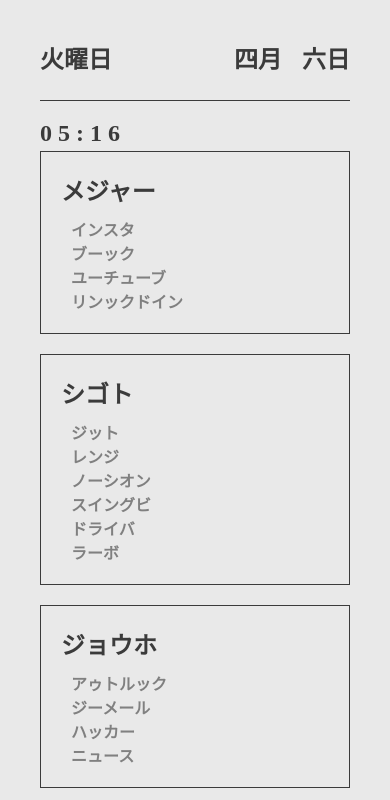
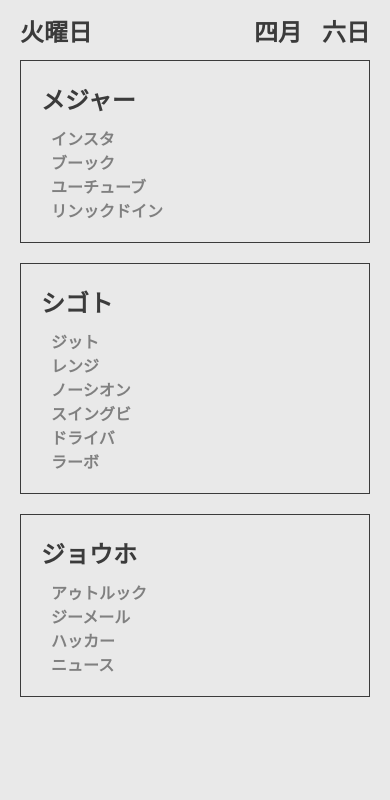
Before and after one commit to Dingnh/nicodin, a React (Create React App) app: page / in a window 390 px wide. Shown: the top 800 px of the page. Built offline with nearby package versions, Linux system fonts and the light colour scheme; a web font is replaced by a local one.

Commit message:
style: mobile and tablet view

```diff
--- a/src/App.css
+++ b/src/App.css
@@ -89,18 +89,6 @@
     right: 40px;
   }
 
-  /* .link {
-    font-size: 12px;
-  }
-
-  .linktitle {
-    font-size: 24px;
-  } */
-
-  /* .image {
-    width: 163.5px;
-  } */
-
   .contentContainer {
     display: flex;
     justify-content: space-evenly;
@@ -110,18 +98,38 @@
 }
 
 @media (max-width: 800px) {
-  .horizontalLine {
-    display: block;
+  .container {
+    justify-content: start !important;
   }
-
+  .header {
+    display: flex;
+    justify-content: space-between;
+    width: 100%;
+    height: 60px;
+    align-items: center;
+  }
+  .day {
+    position: relative;
+    top: 0px;
+    left: 20px;
+  }
+  .date {
+    position: relative;
+    top: 0px;
+    right: 20px;
+  }
+  .timeContainer {
+    display: none;
+  }
   .contentContainer {
     display: flex;
     flex-wrap: wrap;
     justify-content: center;
     width: 100%;
     position: absolute;
-    /* bottom: 40px; */
     max-width: none;
+    top: 40px;
+    padding-bottom: 20px;
   }
   .contentContainer .image {
     display: none;
@@ -130,8 +138,7 @@
     display: flex;
     flex-direction: column;
     justify-content: space-between;
-    padding: 0px 40px;
-    padding-top: 75px;
+    padding: 0px 20px;
   }
   .contentContainer .linkContainer .linkpadding {
     padding: 20px;
@@ -160,54 +167,11 @@
 }
 
 @media (max-height: 750px) {
-  .contentContainer {
+  /* .contentContainer {
     margin-top: 30vh;
     margin-bottom: 50px;
-  }
+  } */
 }
-
-@media (max-height: 500px) {
-  .timeContainer {
-    height: 0px;
-    top: 80px;
-  }
-}
-
-@media (max-height: 400px) {
-  .timeContainer {
-    display: none;
-  }
-}
-
-/* @media (max-width: 360px) {
-  .day {
-    position: absolute;
-    top: 40px;
-  }
-
-  .date {
-    position: absolute;
-    display: flex;
-  }
-
-  .contentContainer {
-    margin-top: 350px;
-  }
-} */
-
-/* @media (max-height: 320px) {
-  .day {
-    display: none;
-  }
-
-  .date {
-    display: none;
-  }
-
-  .contentContainer {
-    margin: 0px;
-  }
-} */
 
 ::-webkit-scrollbar {
   display: none;
--- a/src/App.js
+++ b/src/App.js
@@ -1,8 +1,8 @@
+import moment from "moment";
 import React from "react";
+import "./App.css";
+import Image from "./assets/images/image.svg";
 import Links from "./components/links/links.js";
-import moment from "moment";
-import Image from "./assets/images/image.svg";
-import "./App.css";
 import data from "./data";
 
 function getDay() {
@@ -76,8 +76,8 @@
 function App() {
   const styles = {
     container: {
-      width: "100vw",
-      height: "100vh",
+      minWidth: "100dvw",
+      minHeight: "100dvh",
       display: "flex",
       justifyContent: "center",
       alignItems: "center",
@@ -107,13 +107,14 @@
   };
 
   return (
-    <div style={styles.container}>
-      <div className="day">{getDay()}</div>
-      <div className="date">
-        <div style={styles.month}>{getMonth()}</div>
-        <div style={styles.date}>{getDate()}</div>
+    <div style={styles.container} className="container">
+      <div className="header">
+        <div className="day">{getDay()}</div>
+        <div className="date">
+          <div style={styles.month}>{getMonth()}</div>
+          <div style={styles.date}>{getDate()}</div>
+        </div>
       </div>
-      <div className="horizontalLine" />
       <div className="timeContainer" style={styles.timeContainer}>
         <div style={styles.time}>{moment().format("HH:mm")}</div>
         <div style={styles.greetings}>{getGreetings()}</div>
```
